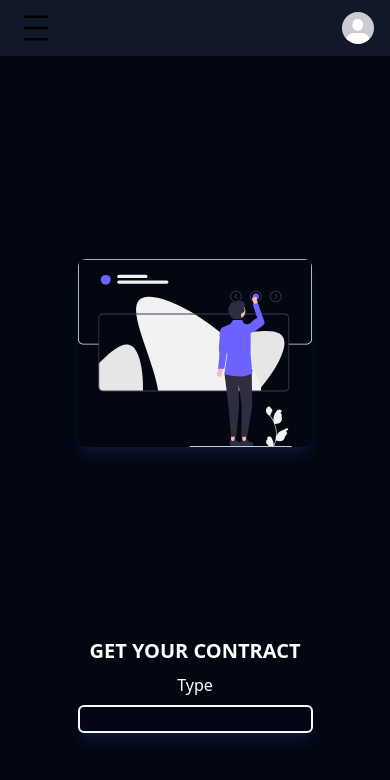
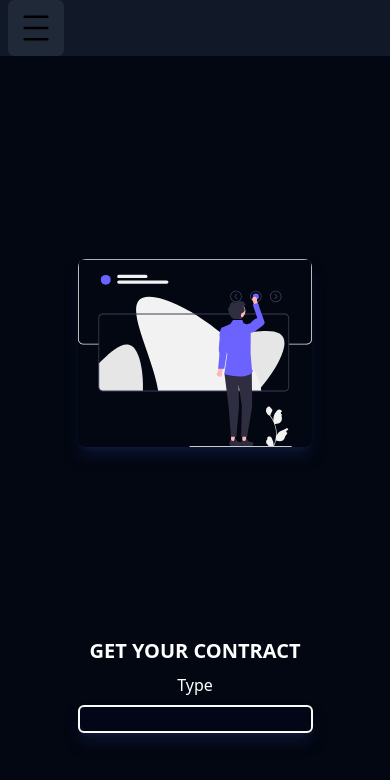
Before and after one commit to rohitkori/Contract-web-portal, a React (Vite) app in the folder Contract-web-app/: page / in a window 390 px wide. Shown: the top 780 px of the page. Built offline with nearby package versions, Linux system fonts and the light colour scheme.

Commit message:
changing bg color of hamburger in navbar
Signed-off-by: Rohit <kori.1@iitj.ac.in>

```diff
--- a/Contract-web-app/src/components/Navbar.jsx
+++ b/Contract-web-app/src/components/Navbar.jsx
@@ -23,7 +23,7 @@ export default function Navbar() {
             <div className="relative flex h-14 items-center justify-between">
               <div className="absolute inset-y-0 left-0 flex items-center sm:hidden">
                 {/* Mobile menu button*/}
-                <Disclosure.Button className="inline-flex items-center justify-center rounded-md p-2 text-gray-400 hover:bg-gray-700 hover:text-white focus:outline-none focus:ring-2 focus:ring-inset focus:ring-white">
+                <Disclosure.Button className="inline-flex items-center justify-center rounded-md p-2 text-gray-400 bg-gray-800 hover:bg-gray-700 hover:text-white focus:outline-none focus:ring-2 focus:ring-inset focus:ring-white">
                   <span className="sr-only">Open main menu</span>
                   <img src={Hamburger} alt="" className="w-10" />
                 </Disclosure.Button>
@@ -47,7 +47,7 @@ export default function Navbar() {
               </div>
               <div className="absolute inset-y-0 right-0 flex items-center pr-2 sm:static sm:inset-auto sm:ml-6 sm:pr-0">
                 {/* Profile dropdown */}
-                <Menu as="div" className="relative ml-3">
+                {/* <Menu as="div" className="relative ml-3">
                   <div>
                     <Menu.Button className="flex rounded-full bg-gray-800 text-sm focus:outline-none focus:ring-2 focus:ring-white focus:ring-offset-2 focus:ring-offset-gray-800">
                       <span className="sr-only">Open user menu</span>
@@ -109,7 +109,7 @@ export default function Navbar() {
                       </Menu.Item>
                     </Menu.Items>
                   </Transition>
-                </Menu>
+                </Menu> */}
               </div>
             </div>
           </div>
```
